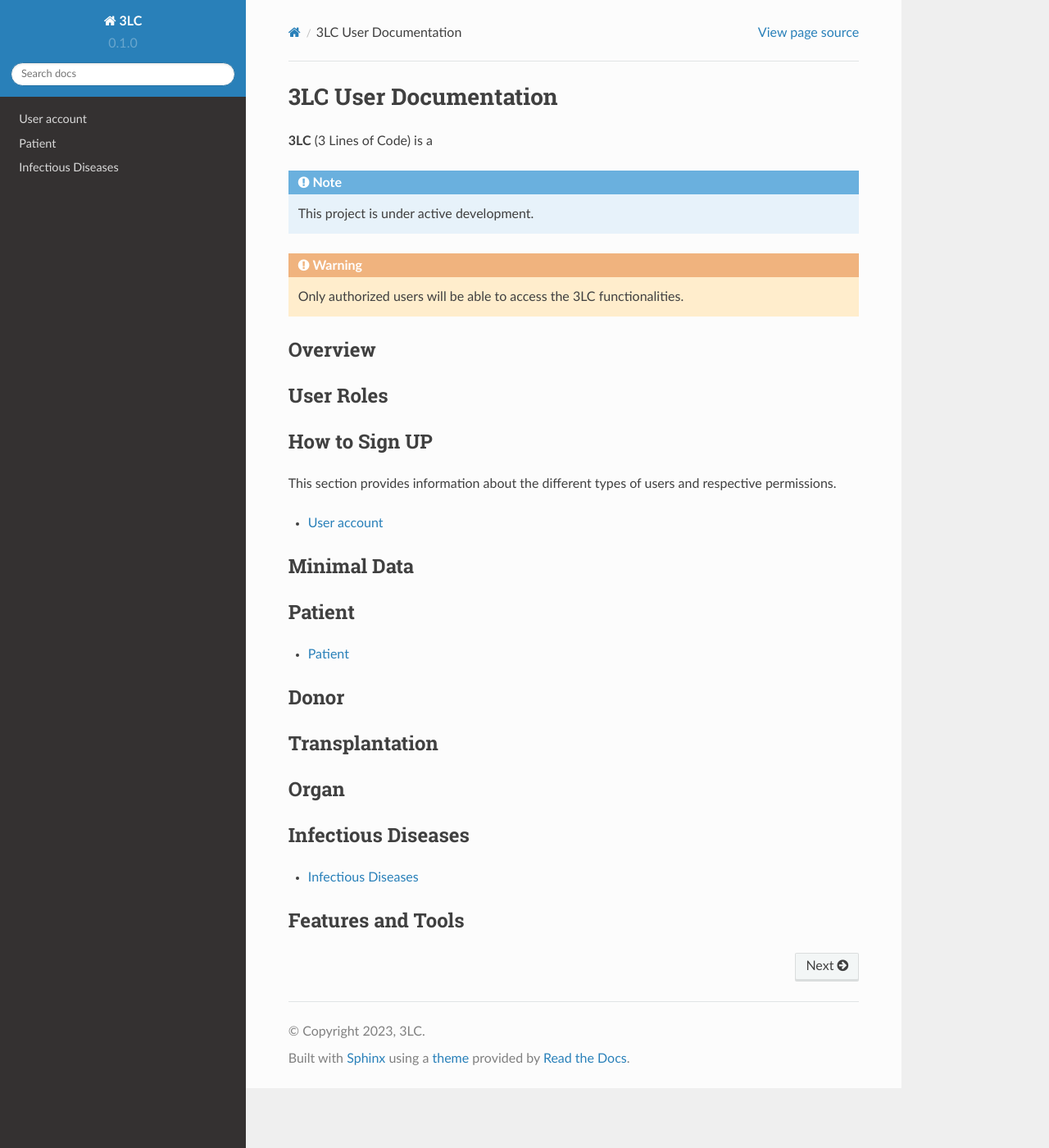
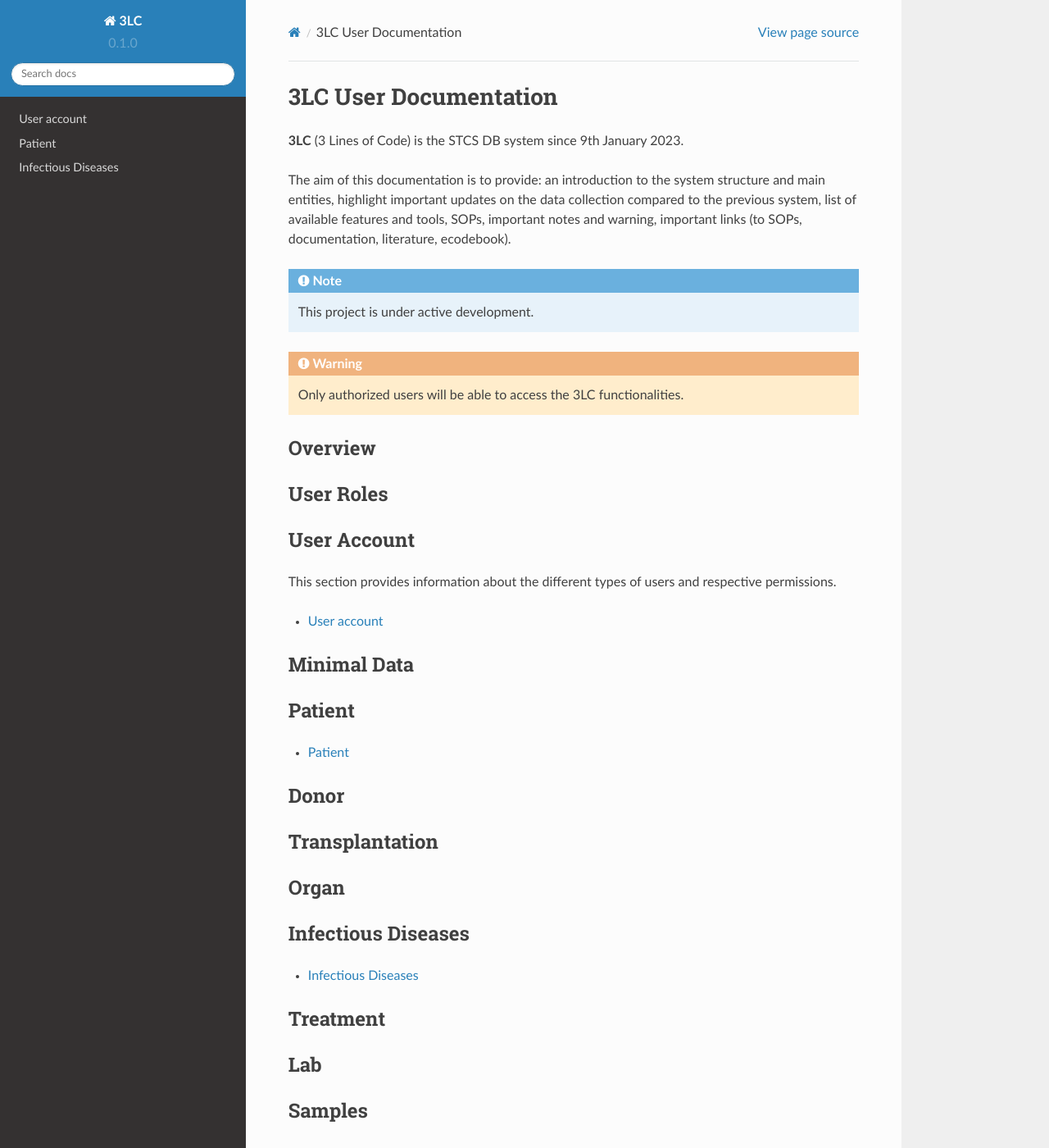
Before and after one commit to swiss-transplant-cohort-study/3LC-user-manual, a Sphinx documentation site: the page built from docs/source/index.rst, in a window 1280 px wide and 1400 px high. Shown: the whole window at 82% size. Built offline with Sphinx 7.4.7 and the Read the Docs theme 2.0.0, drawn with Linux system fonts in a browser that asks for light colours.

Commit message:
Update index.rst

```diff
--- a/docs/source/index.rst
+++ b/docs/source/index.rst
@@ -1,7 +1,9 @@
 3LC User Documentation
 ######################
 
-**3LC** (3 Lines of Code) is a
+**3LC** (3 Lines of Code) is the STCS DB system since 9th January 2023.
+
+The aim of this documentation is to provide: an introduction to the system structure and main entities, highlight important updates on the data collection compared to the previous system, list of available features and tools, SOPs, important notes and warning, important links (to SOPs, documentation, literature, ecodebook).
 
 .. note::
 
@@ -17,7 +19,7 @@ Overview
 User Roles
 **************
 
-How to Sign UP
+User Account
 **************
 This section provides information about the different types of users and respective permissions.
 
@@ -54,5 +56,17 @@ Infectious Diseases
 
    infdis
 
+Treatment
+*******************
+
+Lab
+*******************
+
+Samples
+*******
+
+Billing
+**************
+
 Features and Tools
 **************
```
